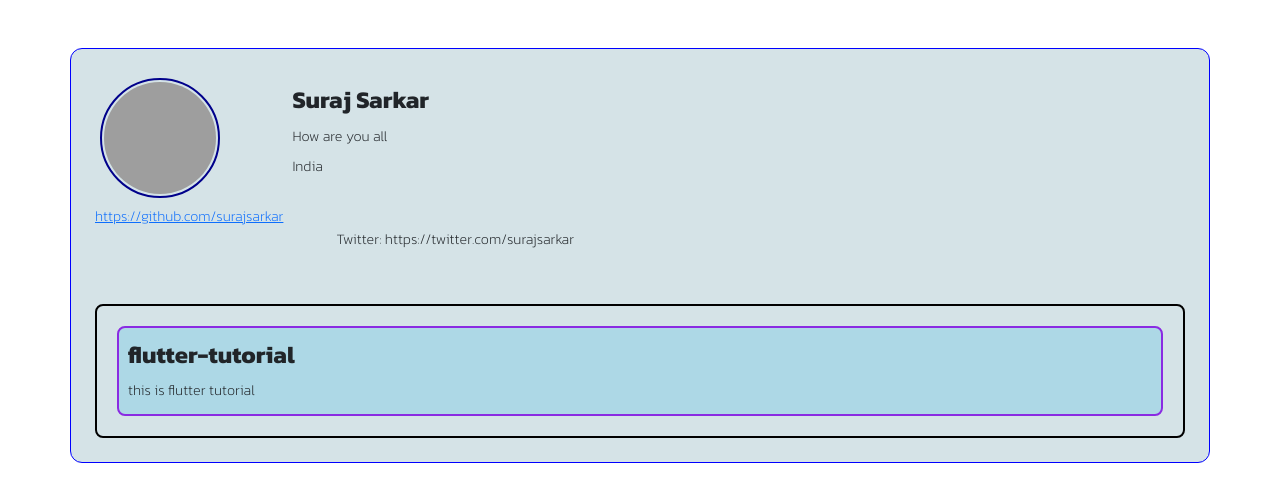
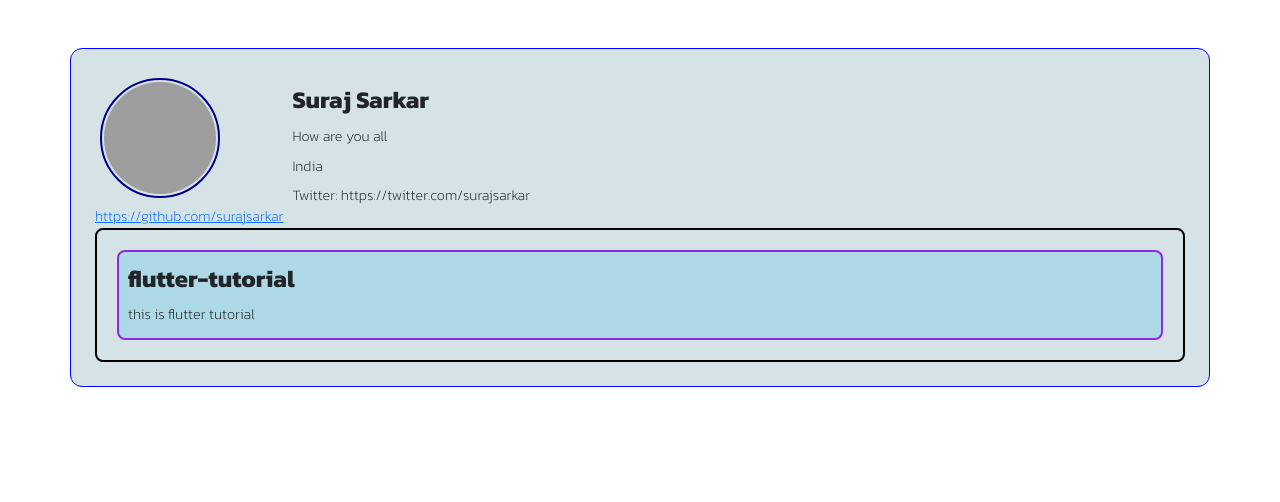
Before and after one commit to surajsarkar/GithubProfileViewer, an Angular app: page / in a window 1280 px wide. Shown: the top 502 px of the page. Built offline with nearby package versions, Linux system fonts and the light colour scheme; grey boxes are pictures that could not be loaded.

Commit message:
fix twitter margin

```diff
--- a/src/app/header/header.component.html
+++ b/src/app/header/header.component.html
@@ -15,7 +15,7 @@
         <span class="location m-1 font-sm-l">
             {{location}}
         </span>
-        <span *ngIf="twitter !== ''" class="twitter m-5 font-sm-l">
+        <span *ngIf="twitter !== ''" class="twitter m-1 font-sm-l">
             Twitter: https://twitter.com/{{twitter}}
         </span>
     </div>
```
